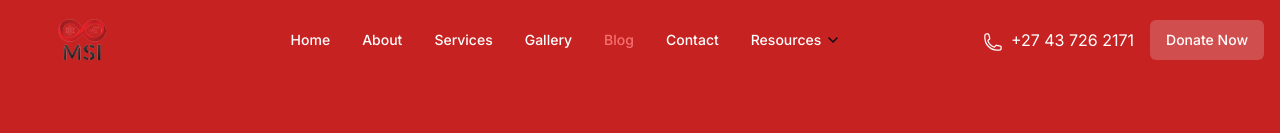
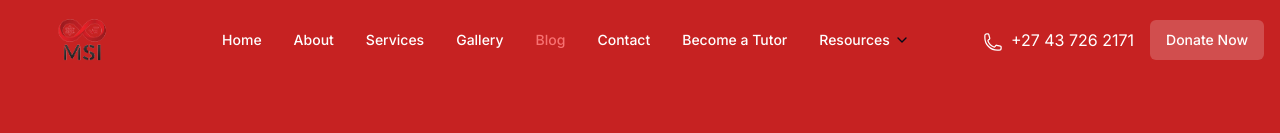
Before and after one commit to Appmaniazar-Projects/MSI-website, a Next.js app: page /blog in a window 1280 px wide. Shown: the top 133 px of the page. Built offline with nearby package versions, Linux system fonts and the light colour scheme.

Commit message:
Student portal pop up & header

```diff
--- a/app/resources/student-portal/page.tsx
+++ b/app/resources/student-portal/page.tsx
@@ -4,8 +4,13 @@ import { motion } from 'framer-motion'
 import Header from '@/components/Header'
 import Footer from '@/components/Footer'
 import { Button } from '@/components/ui/button'
+import Modal from '@/components/Modal'
+import { Construction } from 'lucide-react'
+import { useState } from 'react'
 
 export default function StudentPortal() {
+  const [showModal, setShowModal] = useState(false)
+
   return (
     <div className="min-h-screen bg-gray-50">
       <Header />
@@ -23,7 +28,7 @@ export default function StudentPortal() {
             <div className="bg-white rounded-lg shadow-md p-8 mb-8">
               <h2 className="text-2xl font-semibold text-gray-800 mb-6">Login to Access Your Account</h2>
 
-              <form className="space-y-6">
+              <form className="space-y-6" onSubmit={(e) => { e.preventDefault(); setShowModal(true); }}>
                 <div>
                   <label htmlFor="email" className="block text-sm font-medium text-gray-700 mb-2">
                     Email Address
@@ -88,6 +93,7 @@ export default function StudentPortal() {
               <Button
                 variant="outline"
                 className="w-full border-red-600 text-red-600 hover:bg-red-50"
+                onClick={() => setShowModal(true)}
               >
                 Register Now
               </Button>
@@ -96,6 +102,19 @@ export default function StudentPortal() {
         </div>
       </main>
 
+      <Modal isOpen={showModal} onClose={() => setShowModal(false)}>
+        <div className="text-center">
+          <div className="text-4xl mb-4">
+            <Construction className="w-16 h-16 mx-auto text-yellow-500" />
+          </div>
+          <h3 className="text-xl font-semibold mb-4">Feature Coming Soon!</h3>
+          <p className="text-gray-600">
+            We're currently working on integrating our payment system.
+            This feature will be available soon. Thank you for your patience!
+          </p>
+        </div>
+      </Modal>
+
       <Footer />
     </div>
   )
--- a/components/Header.tsx
+++ b/components/Header.tsx
@@ -10,9 +10,9 @@ import { cn } from "@/lib/utils"
 import { motion, AnimatePresence } from 'framer-motion'
 import {
   DropdownMenu,
+  DropdownMenuContent,
   DropdownMenuTrigger,
-  DropdownMenuContent,
-  DropdownMenuItem
+  DropdownMenuItem,
 } from "@/components/ui/dropdown-menu"
 
 const menuVariants = {
@@ -54,6 +54,7 @@ const Header = () => {
   const [isOpen, setIsOpen] = useState(false)
   const pathname = usePathname()
   const isResourcePage = pathname.startsWith('/resources')
+  const isTutorPage = pathname.startsWith('/become-a-tutor')
 
   const handleScroll = useCallback(() => {
     // Only update state if the value would actually change
@@ -101,10 +102,12 @@ const Header = () => {
     { name: 'Study Materials', href: '/resources/study-materials' }
   ]
 
-  const navItems = ['Home', 'About', 'Services', 'Gallery', 'Blog', 'Contact']
+  const navItems = ['Home', 'About', 'Services', 'Gallery', 'Blog', 'Contact', 'Become a Tutor']
 
   return (
-    <header className={`fixed w-full z-50 transition-all duration-300 ${isScrolled || isResourcePage ? 'bg-white shadow-md' : 'bg-transparent'}`}>
+    <header className={`fixed w-full z-50 transition-all duration-300 ${
+      isScrolled || isResourcePage || isTutorPage ? 'bg-white shadow-md' : 'bg-transparent'
+    }`}>
       <div className="container mx-auto px-4">
         <div className="flex justify-between items-center py-4">
           <Link href="/">
@@ -122,7 +125,7 @@ const Header = () => {
           {/* Desktop Navigation */}
           <nav className="hidden md:flex space-x-8">
             {navItems.map((item) => {
-              const itemPath = item === 'Home' ? '/' : `/${item.toLowerCase()}`
+              const itemPath = item === 'Home' ? '/' : `/${item.toLowerCase().replace(/\s+/g, '-')}`;
               const isActive = pathname === itemPath
 
               return (
@@ -131,8 +134,8 @@ const Header = () => {
                   href={itemPath}
                   className={cn(
                     "text-sm font-medium transition-colors hover:text-gray-900",
-                    isScrolled || isResourcePage ? "text-gray-600" : "text-white",
-                    isActive && (isScrolled || isResourcePage ? "text-red-600" : "text-red-400")
+                    isScrolled || isResourcePage || isTutorPage ? "text-gray-600" : "text-white",
+                    isActive && (isScrolled || isResourcePage || isTutorPage ? "text-red-600" : "text-red-400")
                   )}
                 >
                   {item === 'Blog' ? 'Blog' : item}
@@ -145,8 +148,8 @@ const Header = () => {
               trigger={
                 <span className={cn(
                   "text-sm font-medium transition-colors hover:text-gray-900",
-                  isScrolled || isResourcePage ? "text-gray-600" : "text-white",
-                  pathname.startsWith('/resources') && (isScrolled || isResourcePage ? "text-red-600" : "text-red-400")
+                  isScrolled || isResourcePage || isTutorPage ? "text-gray-600" : "text-white",
+                  pathname.startsWith('/resources') && (isScrolled || isResourcePage || isTutorPage ? "text-red-600" : "text-red-400")
                 )}>
                   Resources
                 </span>
@@ -174,7 +177,7 @@ const Header = () => {
               href="tel:+27437262171"
               className={cn(
                 "hover:text-gray-900",
-                isScrolled || isResourcePage ? "text-gray-600" : "text-white"
+                isScrolled || isResourcePage || isTutorPage ? "text-gray-600" : "text-white"
               )}
             >
               <PhoneIcon className="h-5 w-5 inline mr-2" />
@@ -184,7 +187,7 @@ const Header = () => {
               asChild
               className={cn(
                 "bg-red-600 text-white hover:bg-red-700",
-                isScrolled || isResourcePage ? "bg-red-600" : "bg-white/20 text-white hover:bg-white/30"
+                isScrolled || isResourcePage || isTutorPage ? "bg-red-600" : "bg-white/20 text-white hover:bg-white/30"
               )}
             >
               <Link href="/donate">Donate Now</Link>
@@ -197,9 +200,9 @@ const Header = () => {
             className="md:hidden p-2 focus:outline-none"
           >
             {isOpen ? (
-              <XMarkIcon className={`h-6 w-6 ${isScrolled || isResourcePage ? 'text-gray-900' : 'text-white'}`} />
+              <XMarkIcon className={`h-6 w-6 ${isScrolled || isResourcePage || isTutorPage ? 'text-gray-900' : 'text-white'}`} />
             ) : (
-              <Bars3Icon className={`h-6 w-6 ${isScrolled || isResourcePage ? 'text-gray-900' : 'text-white'}`} />
+              <Bars3Icon className={`h-6 w-6 ${isScrolled || isResourcePage || isTutorPage ? 'text-gray-900' : 'text-white'}`} />
             )}
           </button>
         </div>
@@ -228,7 +231,7 @@ const Header = () => {
               >
                 <div className="flex flex-col space-y-4">
                   {navItems.map((item) => {
-                    const itemPath = item === 'Home' ? '/' : `/${item.toLowerCase()}`
+                    const itemPath = item === 'Home' ? '/' : `/${item.toLowerCase().replace(/\s+/g, '-')}`;
                     const isActive = pathname === itemPath
 
                     return (
@@ -274,8 +277,10 @@ const Header = () => {
                   <div className="pt-4 border-t border-gray-200">
                     <a
                       href="tel:+27437262171"
-                      className="text-gray-600 hover:text-gray-900 block mb-2"
-                      onClick={toggleMenu}
+                      className={cn(
+                        "hover:text-gray-900",
+                        isScrolled || isResourcePage || isTutorPage ? "text-gray-600" : "text-white"
+                      )}
                     >
                       <PhoneIcon className="h-5 w-5 inline mr-2" />
                       +27 43 726 2171
```
